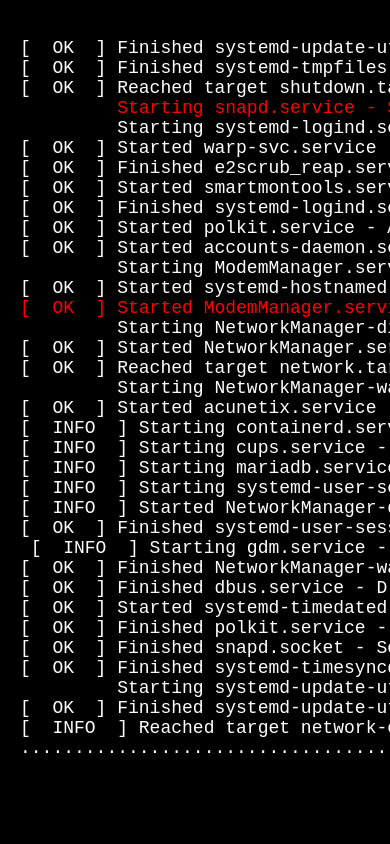
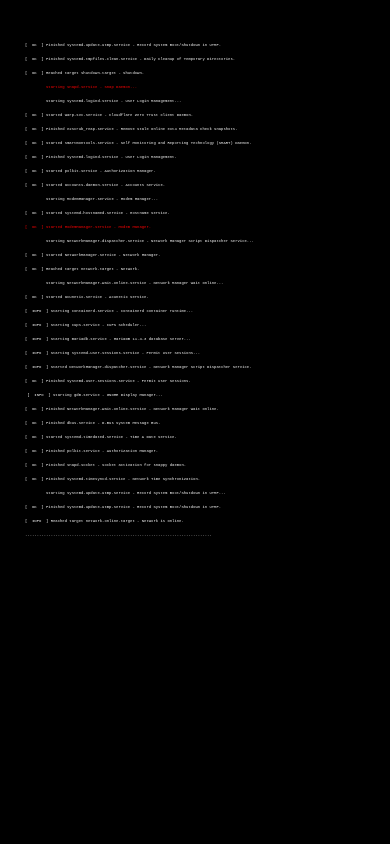
Before and after one commit to admin1str4t0r/Offensive-Security, a plain HTML site: page index.html in a window 390 px wide. Shown: the top 844 px of the page. Drawn offline with Linux system fonts and the light colour scheme.

Commit message:
Update style.css

```diff
--- a/style.css
+++ b/style.css
@@ -383,7 +383,29 @@ body {
     overflow-x: hidden;
 }
 
+#boot-text div {
+    font-size: 0.9vw;
+    color: white;
+    font-family: monospace;
+    word-wrap: break-word;
+    overflow-wrap: break-word;
+    max-width: 100%;
+}
+
+@media screen and (max-width: 600px) {
+    #boot-text div {
+        font-size: 1vw;
+        padding: 5px;
+    }
+}
+
 @media (max-width: 1023px) {
+    #boot-text div {
+        font-size: 1vw;
+        padding: 5px;
+        width: 100%;
+    }
+
     header {
         padding: 10px 40px;
     }
@@ -432,6 +454,10 @@ body {
         transform: scale(1.05);
         box-shadow: 0 6px 15px rgba(0, 0, 0, 0.2);
     }
+
+    #boot-text div {
+        font-size: 1vw;
+    }
 }
 
 header {
@@ -450,7 +476,7 @@ header {
 @media (max-width: 480px) {
     .title {
         padding-left: 15px;
-        font-size: 1.5em;
+        font-size: 1vw;
     }
 
     #Services {
@@ -464,4 +490,8 @@ header {
     .content-container {
         flex-direction: column;
     }
+
+    #boot-text div {
+        font-size: 1vw;
+    }
 }
```
